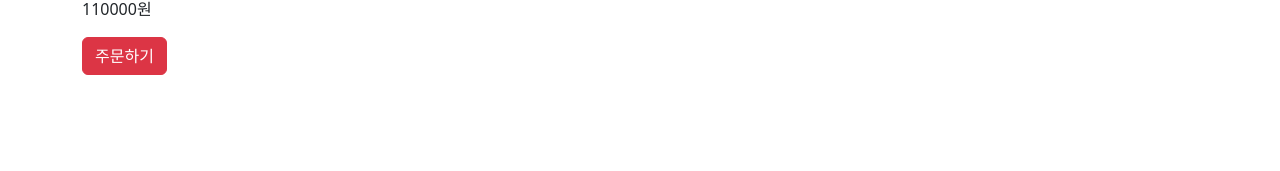
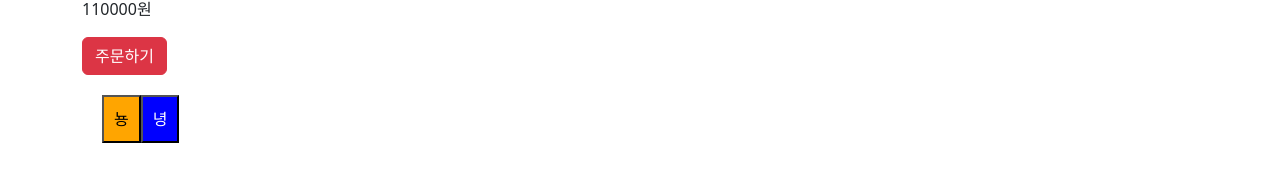
Before and after one commit to kimyurie/TIL, a React (Create React App) app: page /detail/1 in a window 1280 px wide. Shown: the part 626-797 px from the top of the page. Built offline with nearby package versions, Linux system fonts and the light colour scheme.

Commit message:
Add: styled-components

```diff
--- a/package.json
+++ b/package.json
@@ -12,6 +12,7 @@
     "react-dom": "^18.2.0",
     "react-router-dom": "^6.16.0",
     "react-scripts": "5.0.1",
+    "styled-components": "^6.0.8",
     "web-vitals": "^2.1.4"
   },
   "scripts": {
--- a/src/routes/Detail.js
+++ b/src/routes/Detail.js
@@ -1,4 +1,16 @@
 import { useParams } from "react-router-dom";
+import styled from "styled-components";
+
+let Box = styled.div`
+  padding: 20px;
+  color: grey;
+`;
+
+let YellowBtn = styled.button`
+   background : ${props => props.bg};
+  color : ${props => props.bg == 'blue' ? 'white' : 'black'};
+  padding : 10px;
+`
 
 function Detail(props){
     let {id} = useParams();
@@ -20,6 +32,10 @@ function Detail(props){
           <p>{찾은상품.price}원</p>
           <button className="btn btn-danger">주문하기</button>
         </div>
+        <Box>
+          <YellowBtn bg="orange">뇽</YellowBtn>
+          <YellowBtn bg="blue">녕</YellowBtn>
+        </Box>
       </div>
     );
 }
```
Also changed, not shown: 1 other file (tests, documents, lock files or other folders).
